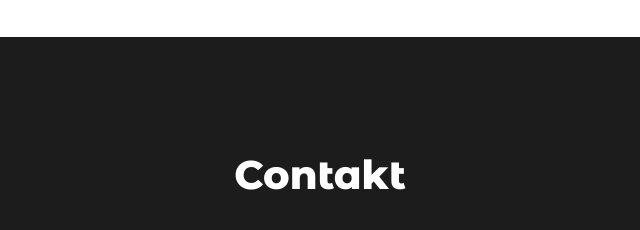
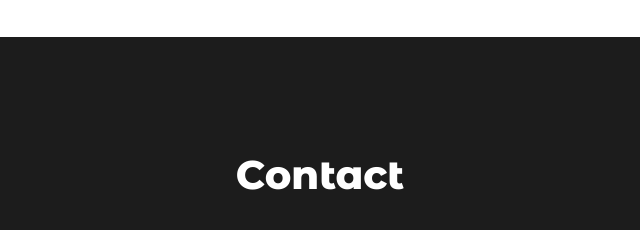
Before and after one commit to jedwab/portfolioo, a website: page index.html in a window 1280 px wide. Shown: the part 5506-5736 px from the top of the page, 320-960 px from the left. Drawn offline with nearby package versions, Linux system fonts and the light colour scheme; a script that the page names is missing.

Commit message:
fixed spelling

```diff
--- a/index.html
+++ b/index.html
@@ -365,7 +365,7 @@
 
 	<footer class="contact" id="contact">
 		<div class="head_contact">
-			<h2 class="title title_contact">Contakt</h2>
+			<h2 class="title title_contact">Contact</h2>
 			<div class="line line_contact"></div>
 		</div>
 		<div class="contact_social">
```
